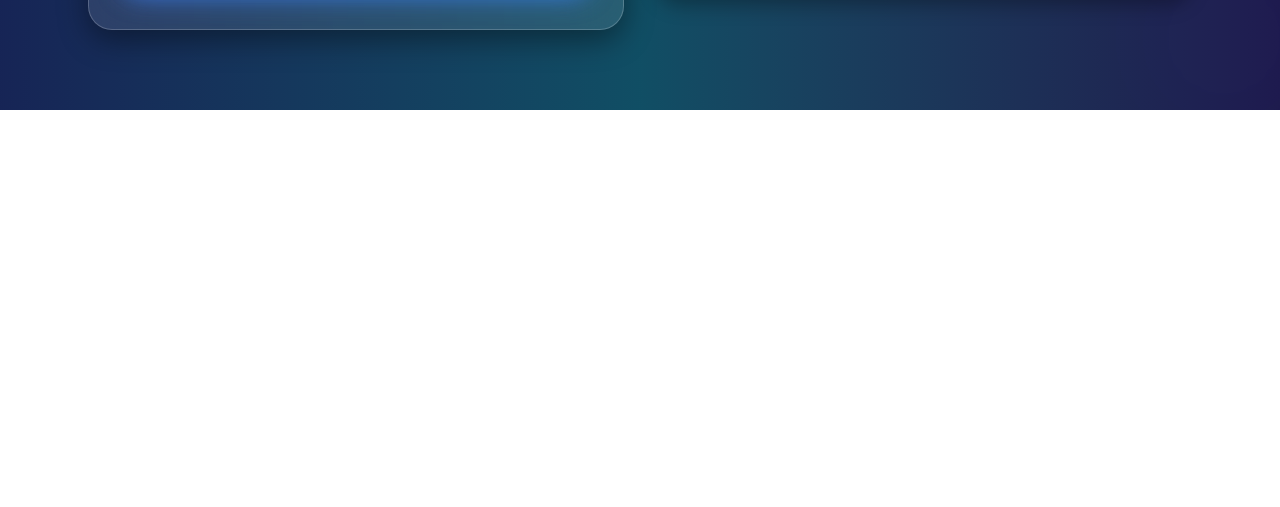
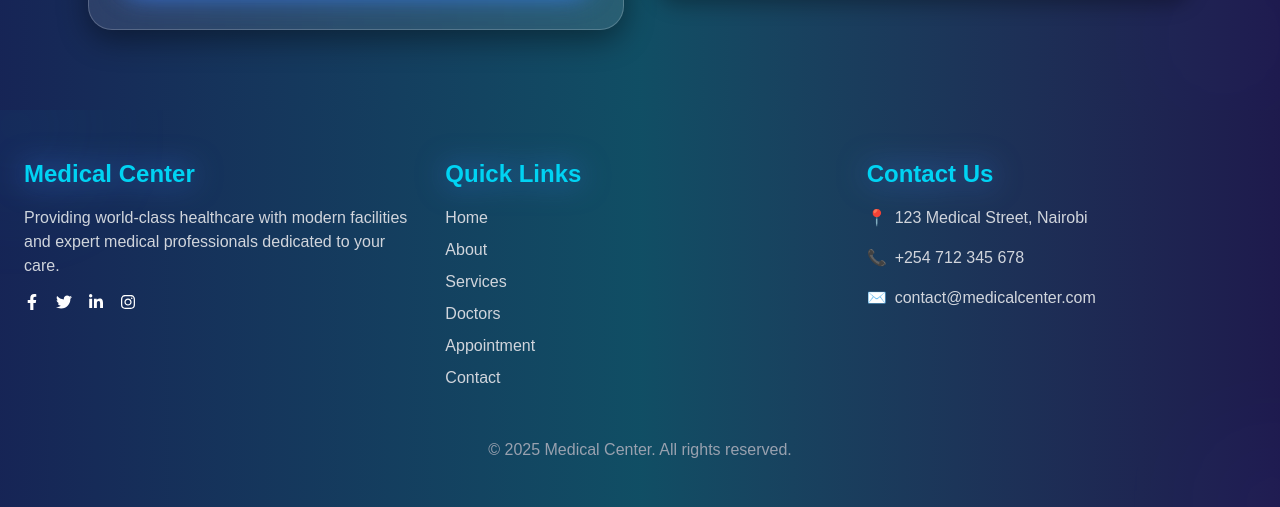
Before and after one commit to Clinton1029/doctors-appointment, a Next.js app: page / in a window 1280 px wide. Shown: the part 5201-5708 px from the top of the page. Before the commit the page ends 5311 px from the top, so only its background shows below. Built offline with nearby package versions, Linux system fonts and the light colour scheme.

Commit message:
added a footer

```diff
--- a/app/page.js
+++ b/app/page.js
@@ -8,6 +8,7 @@ import Doctors from "@/components/Doctors";
 import Appointment from "@/components/Appointment";
 import Blog from "@/components/Blog";
 import Contact from "@/components/Contact";
+import Footer from "@/components/Footer";
 
 export default function Home() {
   return (
@@ -20,6 +21,7 @@ export default function Home() {
       <Appointment />
       <Blog />
       <Contact />
+      <Footer />
     </main>
   );
 }
--- /dev/null
+++ b/components/Footer.jsx
@@ -0,0 +1,67 @@
+"use client";
+
+import { FaFacebookF, FaTwitter, FaLinkedinIn, FaInstagram } from "react-icons/fa";
+
+export default function Footer() {
+  return (
+    <footer className="relative bg-gradient-to-r from-blue-950 via-cyan-900 to-indigo-950 text-white py-12 overflow-hidden">
+      {/* Floating gradient circles */}
+      <div className="absolute -top-10 -left-10 w-28 h-28 rounded-full bg-cyan-400/20 blur-3xl animate-pulse pointer-events-none"></div>
+      <div className="absolute -bottom-10 -right-10 w-24 h-24 rounded-full bg-indigo-500/20 blur-3xl animate-pulse pointer-events-none"></div>
+
+      <div className="max-w-7xl mx-auto px-6 grid grid-cols-1 md:grid-cols-3 gap-8">
+        {/* About */}
+        <div className="space-y-4">
+          <h3 className="text-xl md:text-2xl font-extrabold text-cyan-400 drop-shadow-[0_0_15px_rgba(59,130,246,0.7)]">
+            Medical Center
+          </h3>
+          <p className="text-gray-300 text-sm md:text-base">
+            Providing world-class healthcare with modern facilities and expert medical professionals dedicated to your care.
+          </p>
+          <div className="flex gap-4 mt-2">
+            <a href="#" className="hover:text-cyan-300 transition-colors duration-300"><FaFacebookF /></a>
+            <a href="#" className="hover:text-cyan-300 transition-colors duration-300"><FaTwitter /></a>
+            <a href="#" className="hover:text-cyan-300 transition-colors duration-300"><FaLinkedinIn /></a>
+            <a href="#" className="hover:text-cyan-300 transition-colors duration-300"><FaInstagram /></a>
+          </div>
+        </div>
+
+        {/* Quick Links */}
+        <div className="space-y-4">
+          <h3 className="text-xl md:text-2xl font-extrabold text-cyan-400 drop-shadow-[0_0_15px_rgba(59,130,246,0.7)]">
+            Quick Links
+          </h3>
+          <ul className="space-y-2 text-gray-300">
+            <li><a href="#home" className="hover:text-cyan-300 transition-colors duration-300">Home</a></li>
+            <li><a href="#about" className="hover:text-cyan-300 transition-colors duration-300">About</a></li>
+            <li><a href="#services" className="hover:text-cyan-300 transition-colors duration-300">Services</a></li>
+            <li><a href="#doctors" className="hover:text-cyan-300 transition-colors duration-300">Doctors</a></li>
+            <li><a href="#appointment" className="hover:text-cyan-300 transition-colors duration-300">Appointment</a></li>
+            <li><a href="#contact" className="hover:text-cyan-300 transition-colors duration-300">Contact</a></li>
+          </ul>
+        </div>
+
+        {/* Contact Info */}
+        <div className="space-y-4">
+          <h3 className="text-xl md:text-2xl font-extrabold text-cyan-400 drop-shadow-[0_0_15px_rgba(59,130,246,0.7)]">
+            Contact Us
+          </h3>
+          <p className="flex items-center gap-2 text-gray-300 text-sm md:text-base">
+            <span className="text-cyan-400">📍</span> 123 Medical Street, Nairobi
+          </p>
+          <p className="flex items-center gap-2 text-gray-300 text-sm md:text-base">
+            <span className="text-cyan-400">📞</span> +254 712 345 678
+          </p>
+          <p className="flex items-center gap-2 text-gray-300 text-sm md:text-base">
+            <span className="text-cyan-400">✉️</span> contact@medicalcenter.com
+          </p>
+        </div>
+      </div>
+
+      {/* Bottom */}
+      <div className="mt-12 text-center text-gray-400 text-sm md:text-base">
+        &copy; {new Date().getFullYear()} Medical Center. All rights reserved.
+      </div>
+    </footer>
+  );
+}
```
